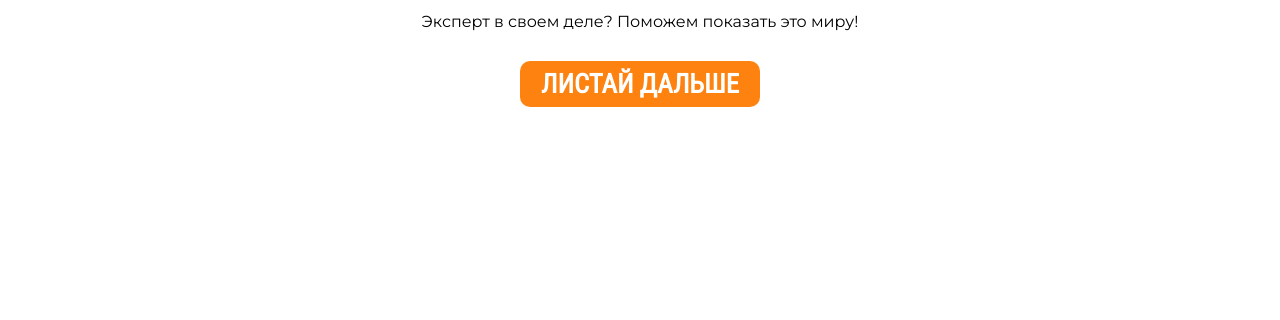
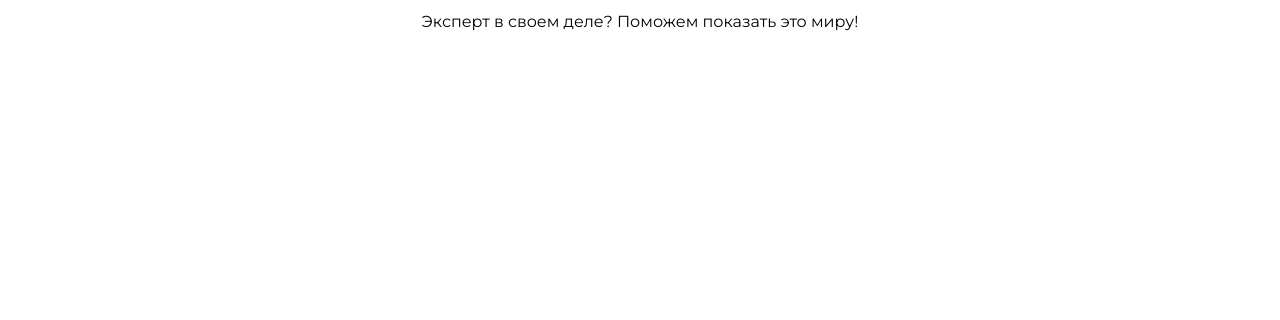
Before and after one commit to NatatkaValikowsky/onlineschool_web, a plain HTML site: page index.html in a window 1280 px wide. Shown: the part 480-800 px from the top of the page. Drawn offline with nearby package versions, Linux system fonts and the light colour scheme.

Commit message:
Убрала кнопку

```diff
--- a/index.html
+++ b/index.html
@@ -26,7 +26,7 @@
     </div>
     <div class="descr">Эксперт в своем деле? Поможем показать это миру!</div>
 
-    <div class="button more">Листай дальше</div>
+    <!--<div class="button more">Листай дальше</div>-->
 </section>
 
 <section class="adv">
```
